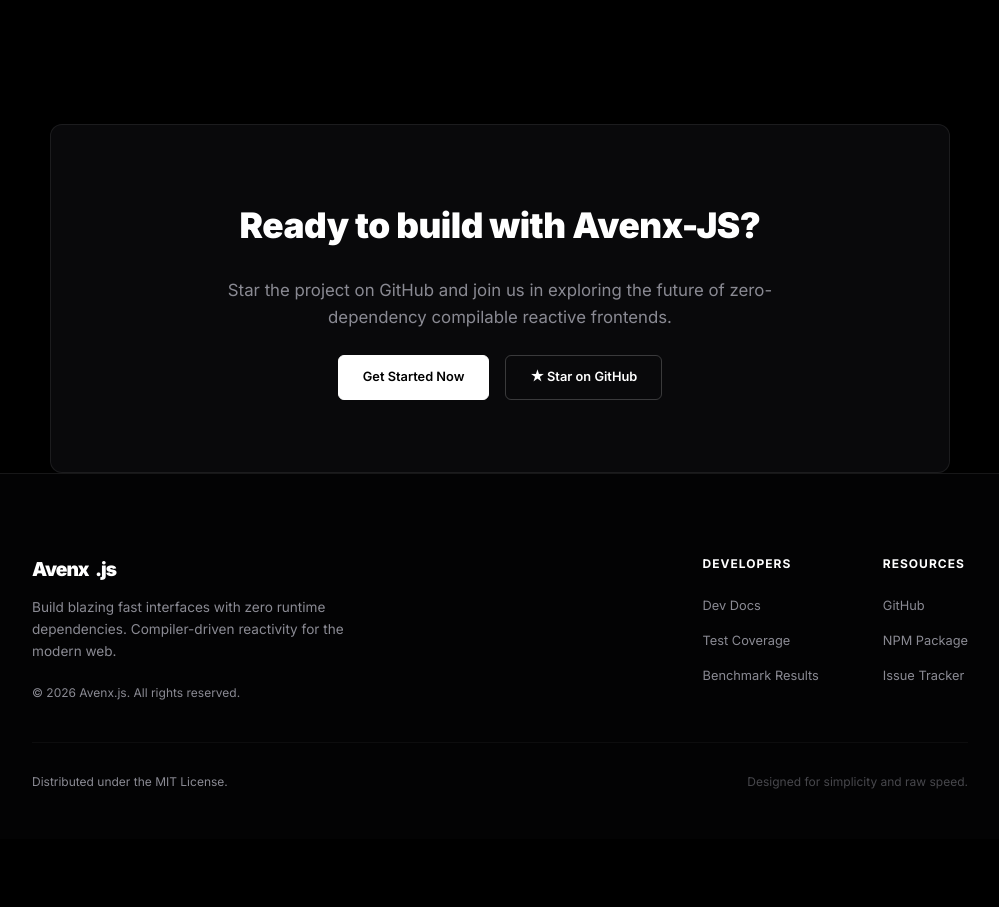
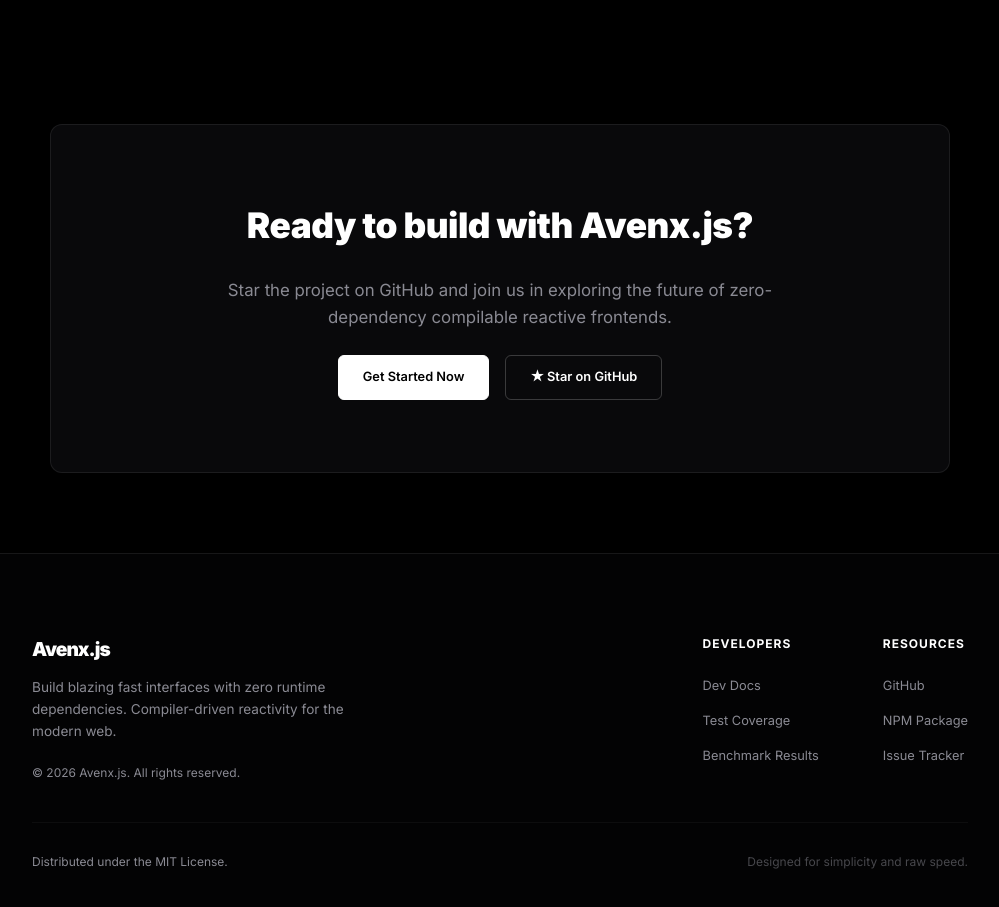
Before and after one commit to Avenx-JS/home, a plain HTML site: page index.html in a window 1280 px wide. Shown: the part 5200-6107 px from the top of the page, without its empty margins (140-1139 px from the left). Before the commit the page ends 6039 px from the top, so only its background shows below. Drawn offline with Linux system fonts and the light colour scheme; no server answers.

Commit message:
fixed layout issues

```diff
--- a/index.html
+++ b/index.html
@@ -386,9 +386,17 @@
             border-radius: 50%;
         }
 
-        .ide-dot:nth-child(1) { background: #ff5f56; }
-        .ide-dot:nth-child(2) { background: #ffbd2e; }
-        .ide-dot:nth-child(3) { background: #27c93f; }
+        .ide-dot:nth-child(1) {
+            background: #ff5f56;
+        }
+
+        .ide-dot:nth-child(2) {
+            background: #ffbd2e;
+        }
+
+        .ide-dot:nth-child(3) {
+            background: #27c93f;
+        }
 
         .ide-tabs {
             display: flex;
@@ -954,7 +962,7 @@
             border-radius: 12px;
             padding: 4.5rem 2rem;
             max-width: 900px;
-            margin: 2rem auto 0;
+            margin: 2rem auto 5rem;
             display: flex;
             flex-direction: column;
             align-items: center;
@@ -1606,7 +1614,7 @@
         <!-- 8. Footer (Call-to-Action Banner) -->
         <section id="quickstart">
             <div class="cta-banner">
-                <h2>Ready to build with Avenx-JS?</h2>
+                <h2>Ready to build with Avenx.js?</h2>
                 <p>Star the project on GitHub and join us in exploring the future of zero-dependency compilable reactive
                     frontends.</p>
                 <div class="hero-buttons">
@@ -1625,7 +1633,7 @@
         <div class="container">
             <div class="footer-content">
                 <div class="footer-info">
-                    <div class="logo">Avenx<span>.js</span></div>
+                    <div class="logo">Avenx.js</div>
                     <p>Build blazing fast interfaces with zero runtime dependencies. Compiler-driven reactivity for the
                         modern web.</p>
                     <p style="font-size: 0.75rem; margin-top: 0.5rem;">&copy; 2026 Avenx.js. All rights reserved.</p>
```
